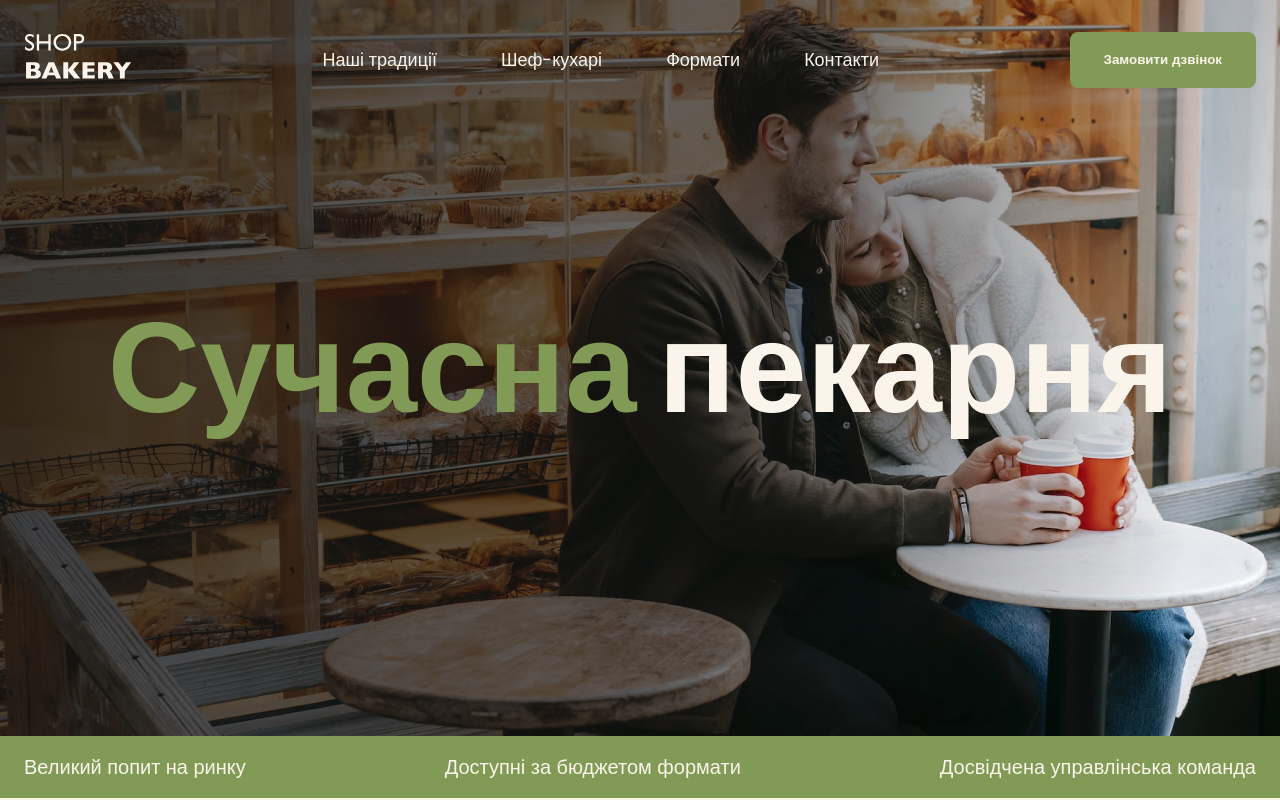
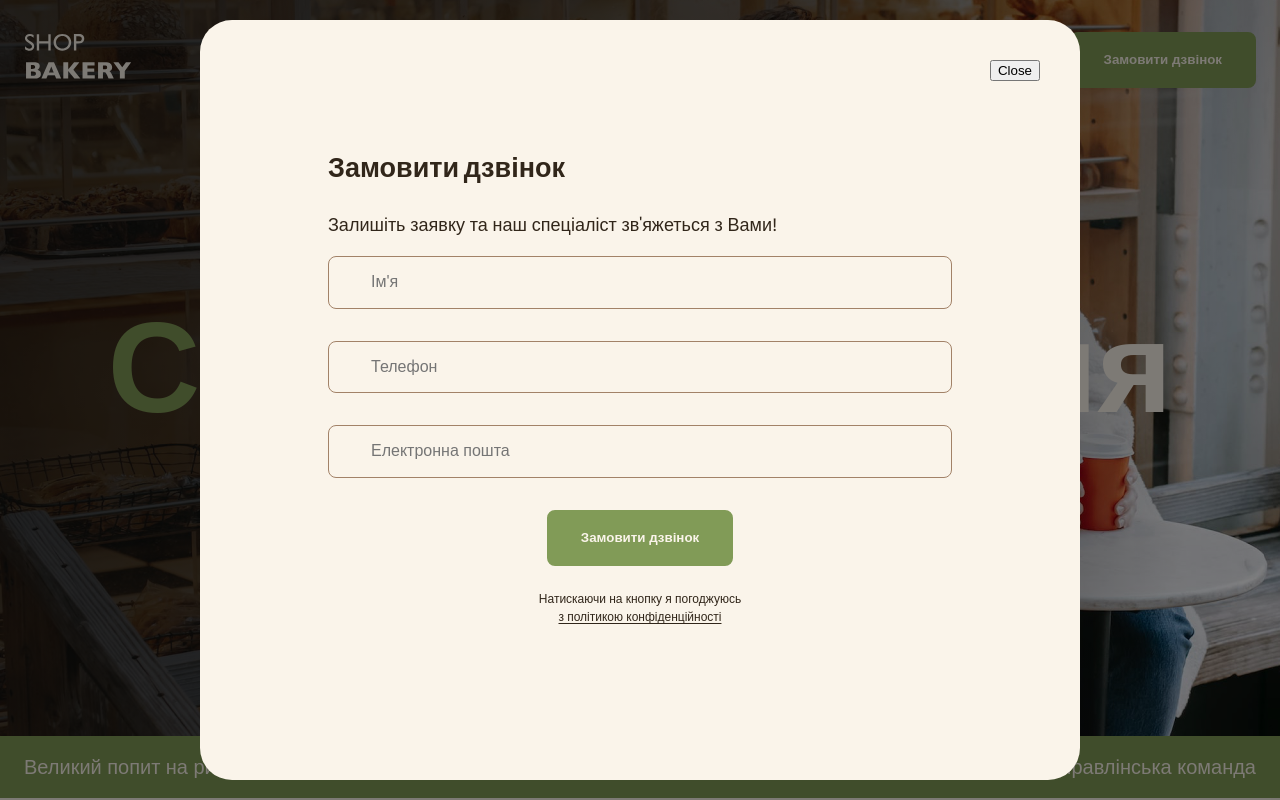
Before and after one commit to Effes77/genius-project, a plain HTML site: page index.html in a window 1280 px wide. Shown: the top 800 px of the page. Drawn offline with Linux system fonts and the light colour scheme.

Commit message:
Complete modal and contact form

```diff
--- a/css/styles.css
+++ b/css/styles.css
@@ -355,11 +355,14 @@ ul {
     display: flex;
     gap: 32px;
 }
+.contact-form {
+    flex-shrink: 7;
+}
 .contact-title {
     margin-bottom: 16px;
 }
 .contact-map {
-    flex-shrink: 0;
+    /* flex-shrink: 0; */
     border: none;
     border-radius: 16px;
 }
@@ -458,8 +461,10 @@ ul {
     max-width: 880px;
     height: 100%;
     max-height: 880px;
+    padding: 128px;
     border-radius: 32px;
     background-color: var(--color-primary-light);
+    overflow-y: auto;
 }
 
 .modal-btn-close {
@@ -467,3 +472,48 @@ ul {
     top: 40px;
     right: 40px;
 }
+/* Form */
+.form-field {
+    margin-bottom: 32px;
+}
+.form-label {
+    display: block;
+}
+.form-input {
+    padding: 16px 42px;
+    width: 100%;
+    font-size: 16px;
+    line-height: 1.17;
+    border: 1px solid var(--color-secondary-dark);
+    border-radius: 8px;
+    background-color: transparent;
+}
+.form-input:hover {
+    border-color: var(--color-brand-normal);
+    outline: none;
+}
+.form-field::placeholder {
+    color: var(--color-secondary-dark);
+    font-size: 16px;
+    line-height: 1.17;
+}
+.form-input:focus::placeholder {
+    color: var(--color-primary-dark);
+}
+.form-button {
+    display: block;
+    margin: 0 auto 24px;
+
+}
+.form-terms {
+    margin: 0 auto;
+    max-width: 220px;
+    font-size: 12px;
+    line-height: 1.5;
+    font-weight: 500;
+    text-align: center;
+}
+.form-terms-link {
+    color: var(--color-primary-dark);
+    text-underline-offset: 2px;
+}
--- a/index.html
+++ b/index.html
@@ -192,7 +192,54 @@
                 Приєднуйся до мережі пекарень
               </h2>
               <p>Заповни форму, щоб ми звʼязались з тобою!</p>
-              <!-- form -->
+              <form name="contact-form" autocomplete="off" novalidate>
+                <div class="form-field">
+                  <label class="form-label visually-hidden" for="user-name"
+                    >Ім'я
+                  </label>
+                  <input
+                    class="form-input"
+                    type="text"
+                    id="user-name"
+                    name="user-name"
+                    placeholder="Ім'я"
+                  />
+                </div>
+                <div class="form-field">
+                  <label class="form-label visually-hidden" for="user-tel"
+                    >Телефон
+                  </label>
+                  <input
+                    class="form-input"
+                    type="tel"
+                    id="user-tel"
+                    name="user-tel"
+                    placeholder="Телефон"
+                  />
+                </div>
+
+                <div class="form-field">
+                  <label class="form-label visually-hidden" for="user-email">
+                    Електронна пошта
+                  </label>
+                  <input
+                    class="form-input"
+                    type="email"
+                    id="user-email"
+                    name="user-email"
+                    placeholder="Електронна пошта"
+                  />
+                </div>
+                <button class="form-button button" type="submit">
+                  Замовити дзвінок
+                </button>
+                <p class="form-terms">
+                  Натискаючи на кнопку я погоджуюсь
+                  <a class="form-terms-link" href="#"
+                    >з політикою конфіденційності</a
+                  >
+                </p>
+              </form>
             </div>
             <iframe
               class="contact-map"
@@ -268,9 +315,56 @@
         </div>
       </div>
     </footer>
-    <div class="backdrop is-hidden">
+    <div class="backdrop">
       <div class="modal">
         <button class="modal-btn-close" type="button">Close</button>
+        <h2>Замовити дзвінок</h2>
+        <p>Залишіть заявку та наш спеціаліст зв'яжеться з Вами!</p>
+        <form name="modal-form" autocomplete="off" novalidate>
+          <div class="form-field">
+            <label class="form-label visually-hidden" for="user-name"
+              >Ім'я
+            </label>
+            <input
+              class="form-input"
+              type="text"
+              id="user-name"
+              name="user-name"
+              placeholder="Ім'я"
+            />
+          </div>
+          <div class="form-field">
+            <label class="form-label visually-hidden" for="user-tel"
+              >Телефон
+            </label>
+            <input
+              class="form-input"
+              type="tel"
+              id="user-tel"
+              name="user-tel"
+              placeholder="Телефон"
+            />
+          </div>
+          <div class="form-field">
+            <label class="form-label visually-hidden" for="user-email">
+              Електронна пошта
+            </label>
+            <input
+              class="form-input"
+              type="email"
+              id="user-email"
+              name="user-email"
+              placeholder="Електронна пошта"
+            />
+          </div>
+          <button class="form-button button" type="submit">
+            Замовити дзвінок
+          </button>
+          <p class="form-terms">
+            Натискаючи на кнопку я погоджуюсь
+            <a class="form-terms-link" href="#">з політикою конфіденційності</a>
+          </p>
+        </form>
       </div>
     </div>
     <script src="./js/modal.js"></script>
```
